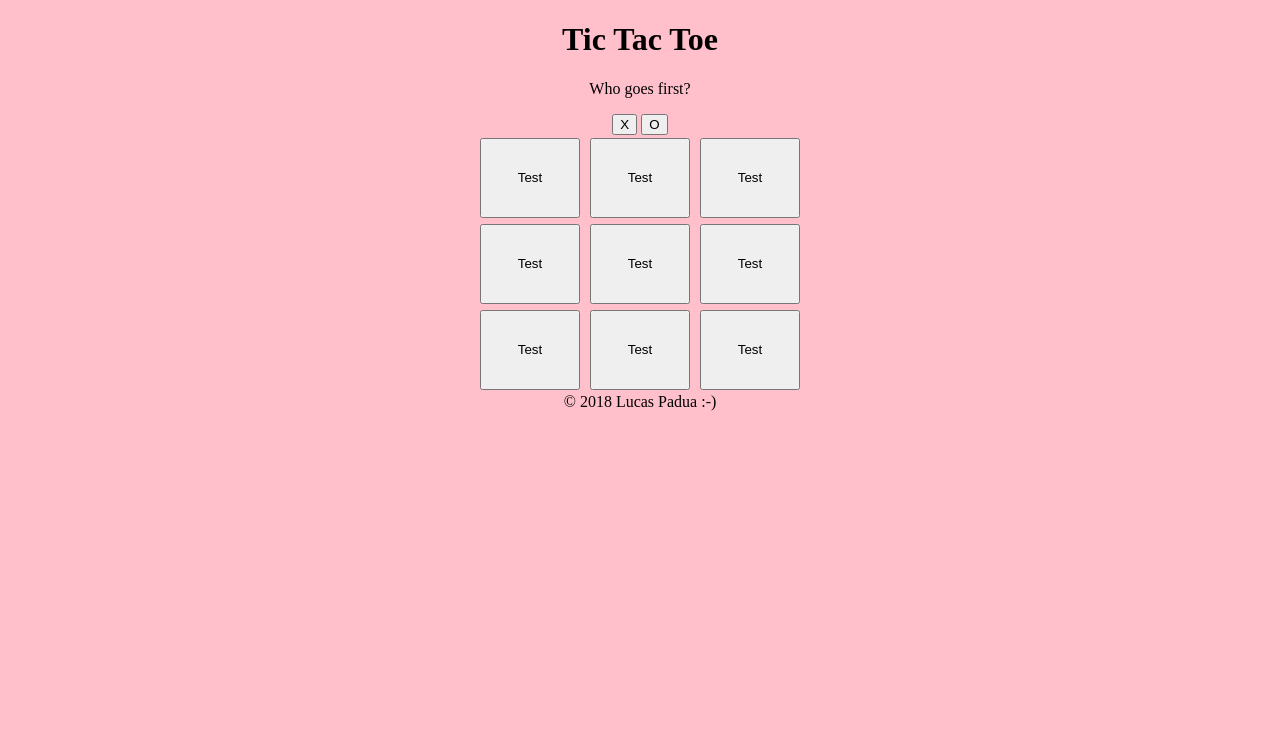
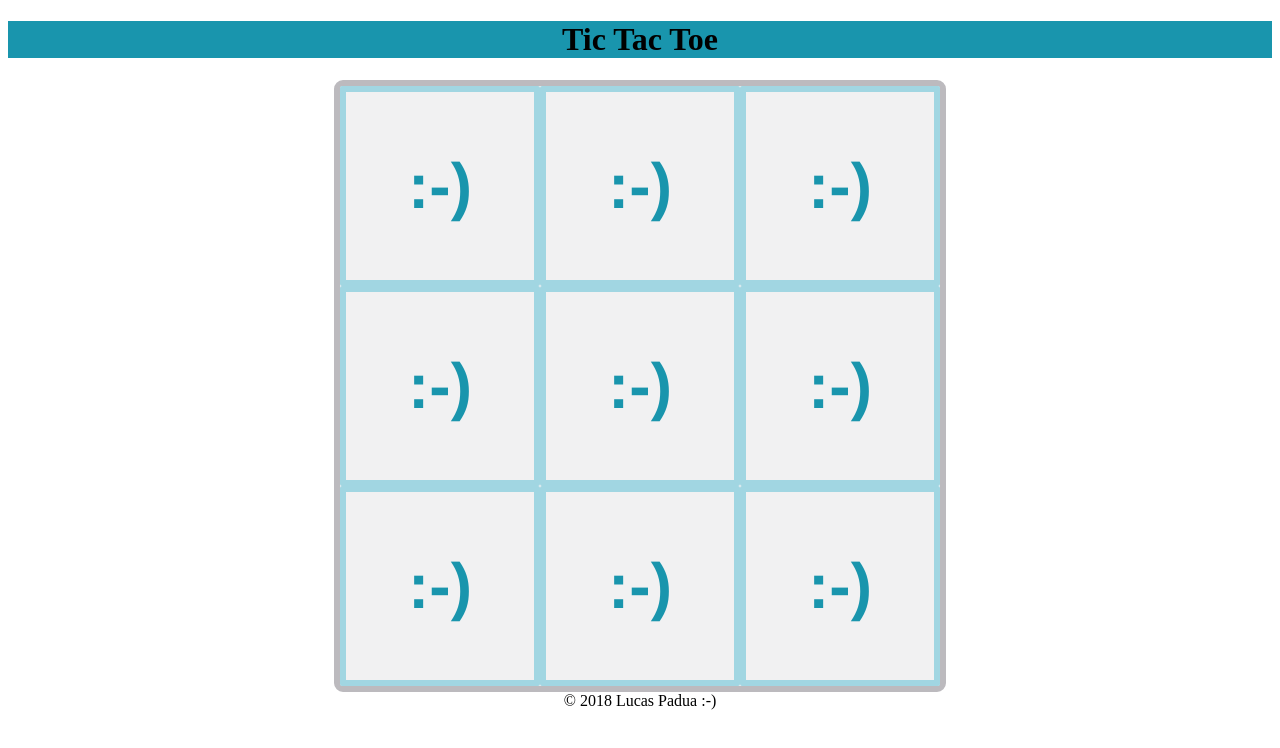
Before and after one commit to Lucasp22/project0, a plain HTML site: page index.html in a window 1280 px wide. Drawn offline with Linux system fonts and the light colour scheme.

Commit message:
HTML AND CSS

```diff
--- a/css/style.css
+++ b/css/style.css
@@ -1,10 +1,35 @@
-body {
-  background-color: pink;
+.game-board
+{
+    width: 600px;
+    height: 600px;
+    margin: 0 auto;
+  background-color: #F1F1F2;
+  color: #1995AD;
+  border: 6px solid #BCBABE;
+  border-radius: 9px;
+    display: grid;
+    grid-template: repeat(3, 1fr) / repeat(3, 1fr);
+}
+
+.box
+{
+  border: 6px solid #A1D6E2;
+  border-radius: 2px;
+  font-family: Helvetica;
+  font-weight: bold;
+  font-size: 4em;
+  display: flex;
+  justify-content: center;
+  align-items: center;
+}
+footer {
   text-align: center;
 }
-
-.game {
-  width:100px;
-  height: 80px;
-  margin: 3px;
+h1 {
+  text-align: center;
 }
+header
+{
+  grid-area: header;
+  background-color: #1995ad;
+}
--- a/index.html
+++ b/index.html
@@ -9,25 +9,25 @@
   </head>
 
   <body>
-    <!-- <img id="lucas" src="image/background.jpg" /> -->
-    <h1> Tic Tac Toe</h1>
-    <p> Who goes first? </p>
-    <button class="option" id="x"> X </button>
-    <button class="option" id="o"> O </button>
+    <header>  <h1>Tic Tac Toe</h1>
+    </header>
 
-  <div class="board">
-  <button id="1" class="game">Test</button>
-  <button id="2" class="game">Test</button>
-  <button id="3" class="game">Test</button>
-  <br />
-  <button id="4" class="game">Test</button>
-  <button id="5" class="game">Test</button>
-  <button id="6" class="game">Test</button>
-  <br />
-  <button id="7" class="game">Test</button>
-  <button id="8" class="game">Test</button>
-  <button id="9" class="game">Test</button>
-  </div>
+
+    <div class="game-board">
+  <div class="box" id="0">:-)</div>
+  <div class="box" id="1">:-)</div>
+  <div class="box" id="2">:-)</div>
+  <div class="box" id="3">:-)</div>
+  <div class="box" id="4">:-)</div>
+  <div class="box" id="5">:-)</div>
+  <div class="box" id="6">:-)</div>
+  <div class="box" id="7">:-)</div>
+  <div class="box" id="8">:-)</div>
+</div>
+
+
+
+
 
   </body>
 
--- a/js/main.js
+++ b/js/main.js
@@ -8,7 +8,20 @@ const board = [" ", " ", " ",
 ////Global variables
 
 let playerOneIsNext = true;
-let numberOfPlay = 9;
+let numberOfPlay = 0;
+let boxId = 0;
+//////////////
+const updateBoard = function() {
+  $('#0').html(board[0]);
+  $('#1').html(board[1]);
+  $('#2').html(board[2]);
+  $('#3').html(board[3]);
+  $('#4').html(board[4]);
+  $('#5').html(board[5]);
+  $('#6').html(board[6]);
+  $('#7').html(board[7]);
+  $('#8').html(board[8]);
+};
 
 /////playX turn
 const playX = function(index){
@@ -57,6 +70,7 @@ const winnerFx = function (){
 }
 //////player turn function
 const playTurn = function(index){
+  if(board[index] === " "){
   if (playerOneIsNext === true){
     playX(index);
        numberOfPlay += 1 ///// counting turns
@@ -68,6 +82,8 @@ const playTurn = function(index){
     }
   winnerFx()
   draw()
+  updateBoard()
+  }
 }
 //////////// draw function///////
 const draw = function(){
@@ -75,3 +91,12 @@ const draw = function(){
     console.log("Draw");
   }
 }
+$(document).ready(function () {/////////document ready
+///////////fx target////
+$('.box').click(function(){
+  boxId = event.target.id; /// returns a number
+  playTurn(boxId);
+});
+///////
+});////////document ready//////
+/////////////////
```
Lines whose indentation alone changed are shown as unchanged.
